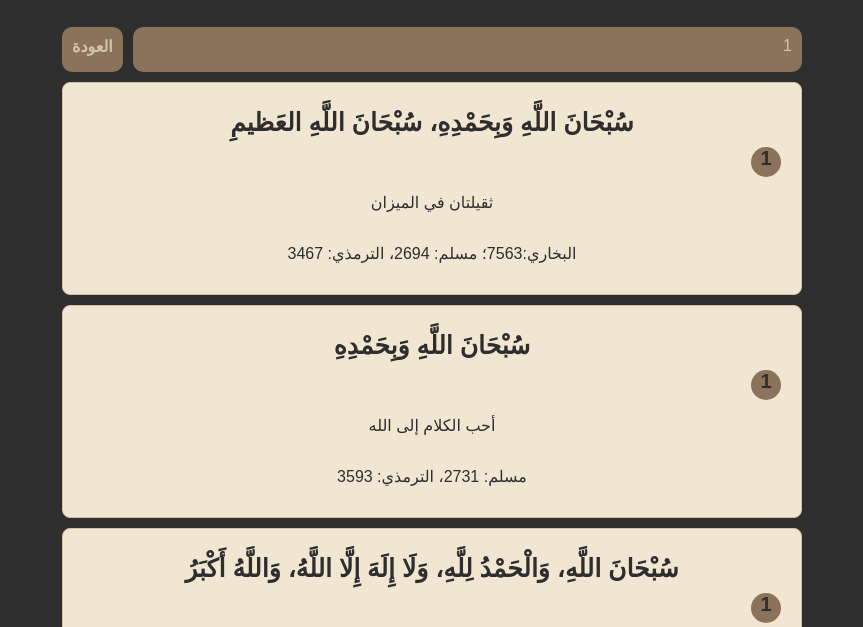
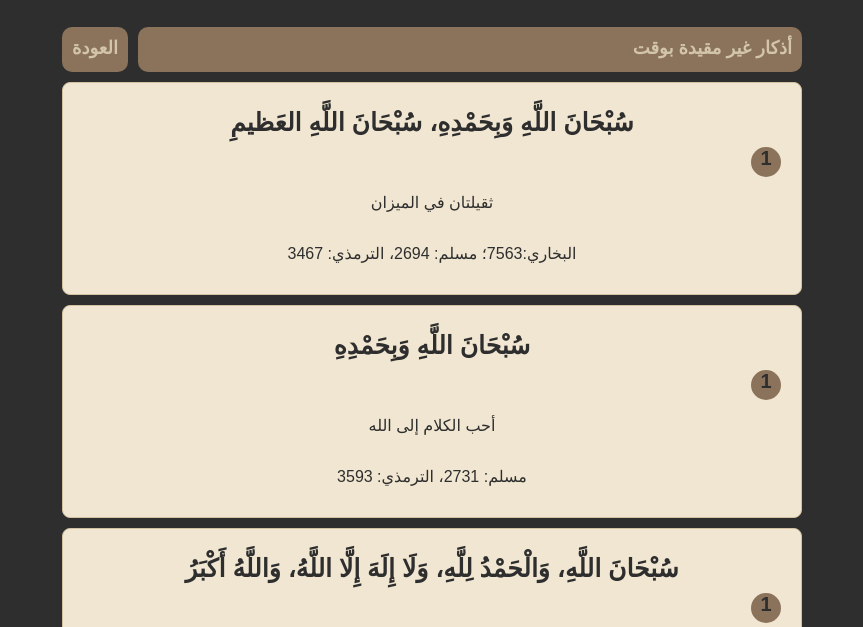
Before and after one commit to muslimpack/Al-Azkar-Web, a plain HTML site: page src/index.html in a window 1280 px wide. Both pictures are taken after a click on the element "أذكار غير مقيدة بوقت". Shown: the part 173-800 px from the top of the page, without its empty margins (208-1071 px from the left). Drawn offline with Linux system fonts and the light colour scheme.

Commit message:
title name

```diff
--- a/src/css/styles.css
+++ b/src/css/styles.css
@@ -125,6 +125,8 @@ main {
   margin: 10px;
   display: flex;
   flex-direction: row;
+  font-size: 18px;
+  font-weight: bold;
 }
 .content-header .title {
   width: 100%;
@@ -133,6 +135,9 @@ main {
   border-radius: 10px;
   background-color: #8b735b;
   margin-left: 10px;
+  overflow: hidden;
+  white-space: nowrap;
+  text-overflow: ellipsis;
 }
 
 .content-header .back-button {
@@ -141,6 +146,5 @@ main {
   padding: 10px;
   border-radius: 10px;
   background-color: #8b735b;
-  font-weight: bold;
   cursor: pointer;
 }
--- a/src/js/main.js
+++ b/src/js/main.js
@@ -43,10 +43,10 @@ function updateCount(itemId, count) {
   }
 }
 // Function to generate content for a given title ID
-function generateContent(titleId, data) {
+function generateContent(title, data) {
   const { contents } = data;
   // Find content related to the selected titleId
-  const titleContent = contents.filter((item) => item.titleId === titleId);
+  const titleContent = contents.filter((item) => item.titleId === title.id);
 
   // Construct the HTML for content
   const contentHTML = titleContent
@@ -74,7 +74,7 @@ function generateContent(titleId, data) {
   const backButton = `
     <div class="content-header"">
       <div class="title">
-          ${titleId}
+          ${title.name}
       </div>
       <div class="back-button" onclick="loadTitles()">
           العودة
@@ -101,7 +101,7 @@ function createTitleCards(data) {
 
     // Set the title as the title card text
     titleCard.innerHTML = `<h2>${title.name}</h2>`;
-    titleCard.addEventListener("click", () => loadContent(title.id, data));
+    titleCard.addEventListener("click", () => loadContent(title, data));
     titleCardsContainer.appendChild(titleCard);
   });
 
@@ -117,8 +117,8 @@ loadJSONData().then((data) => {
 });
 
 // Function to load content for a specific title
-function loadContent(titleId, data) {
-  generateContent(titleId, data);
+function loadContent(title, data) {
+  generateContent(title, data);
 }
 
 function loadTitles() {
```
